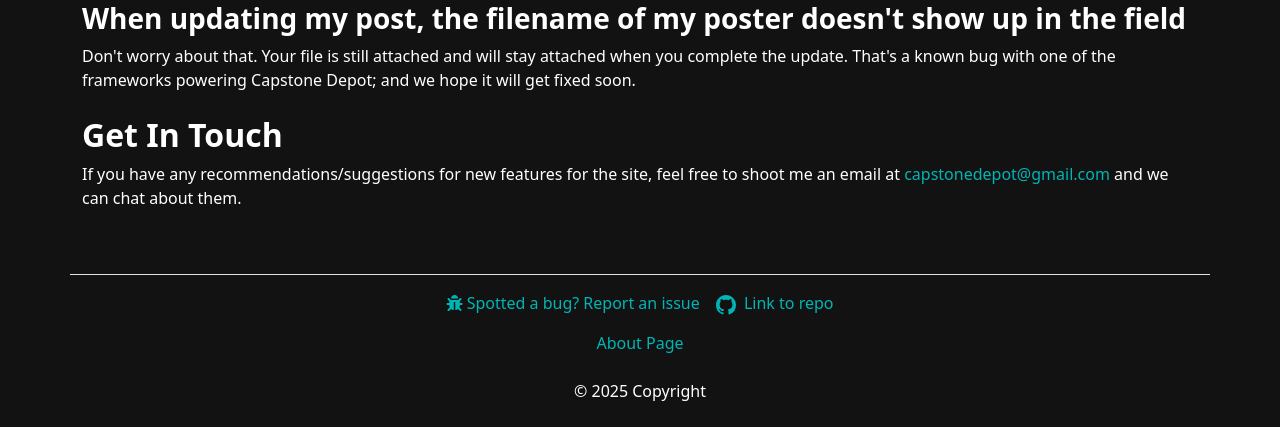
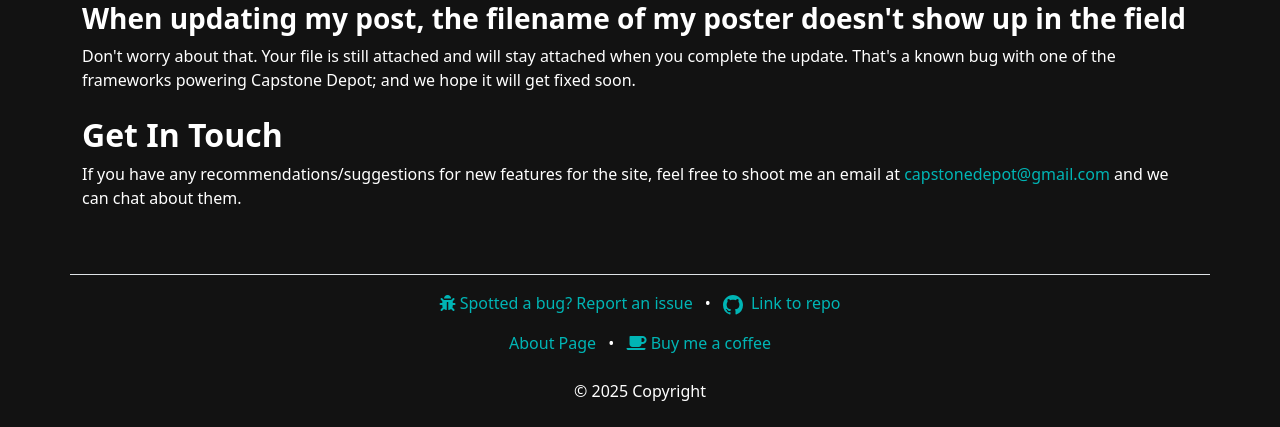
Before and after one commit to donchuru/capstone_depot, a Flask app: page /about in a window 1280 px wide. Shown: the part 825-1252 px from the top of the page. Run offline with Flask 3, Linux system fonts and the light colour scheme.

Commit message:
added donation link

```diff
--- a/capstone_depot/templates/layout.html
+++ b/capstone_depot/templates/layout.html
@@ -190,7 +190,7 @@
 
     <footer class="text-center text-white border-top container mt-5">
       <p class="d-flex justify-content-center align-items-center">
-        <span class="me-3 mt-3">
+        <span class="me-1 mt-3">
           <a
             class="categories"
             target="_blank"
@@ -200,7 +200,8 @@
             an issue</a
           >
         </span>
-        <span class="mt-3">
+        <span class="mx-2 mt-3">•</span>
+        <span class="ms-1 mt-3">
           <a
             class="categories"
             target="_blank"
@@ -230,6 +231,15 @@
         <a href="{{ url_for('main.about') }}" class="categories">
           About Page
         </a>
+        <span class="mx-2">•</span>
+        <a
+          href="https://buy.stripe.com/3cs6s9cwl7RQ7qE144"
+          class="categories"
+          target="_blank"
+          rel="noopener noreferrer"
+        >
+          <i class="fas fa-coffee"></i> Buy me a coffee
+        </a>
       </div>
 
       <!-- Copyright -->
```
